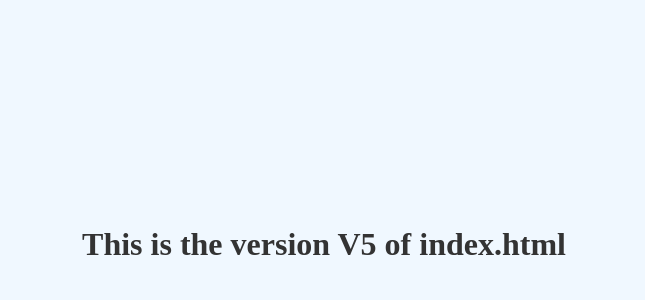
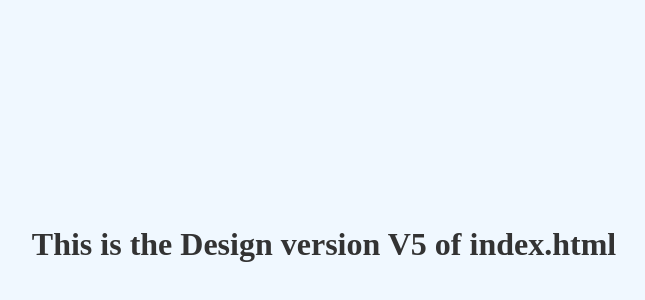
Before and after one commit to Harshm217/myrepo, a plain HTML site: page index.html in a window 1280 px wide. Shown: the part 156-456 px from the top of the page, without its empty margins (316-961 px from the left). Drawn offline with Linux system fonts and the light colour scheme.

Commit message:
Design Added

```diff
--- a/index.html
+++ b/index.html
@@ -7,6 +7,6 @@
     <title>Document</title>
 </head>
 <body>
-    <h1>This is the version V5 of index.html</h1>
+    <h1>This is the Design version V5 of index.html</h1>
 </body>
 </html>
```
